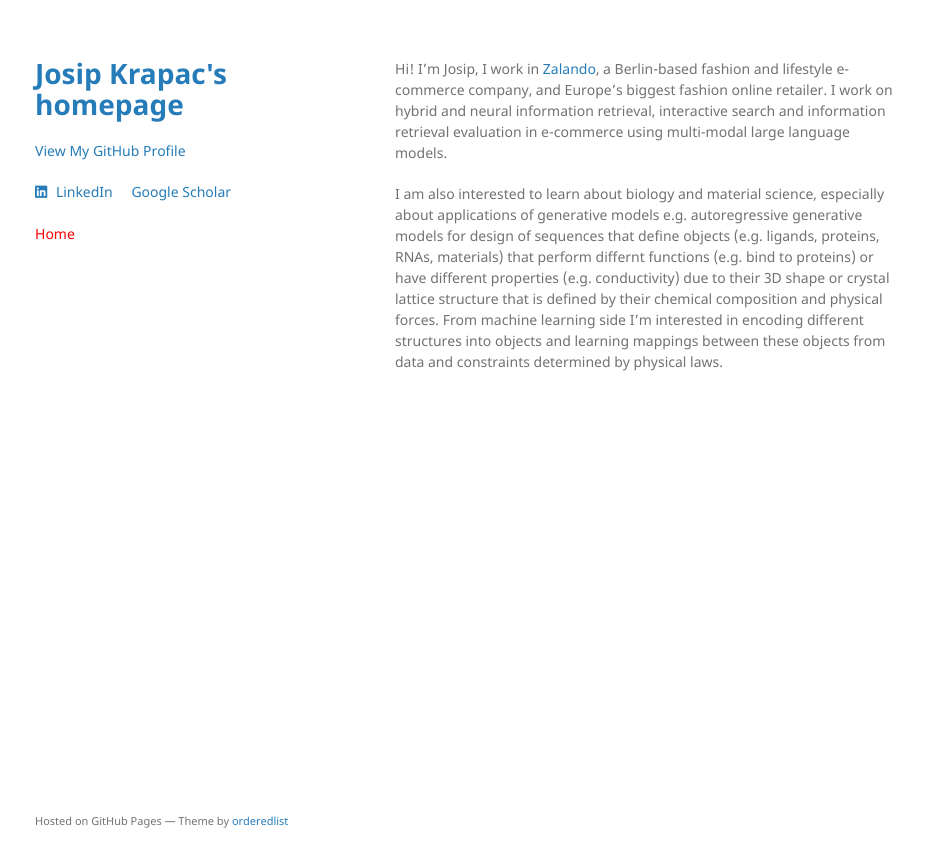
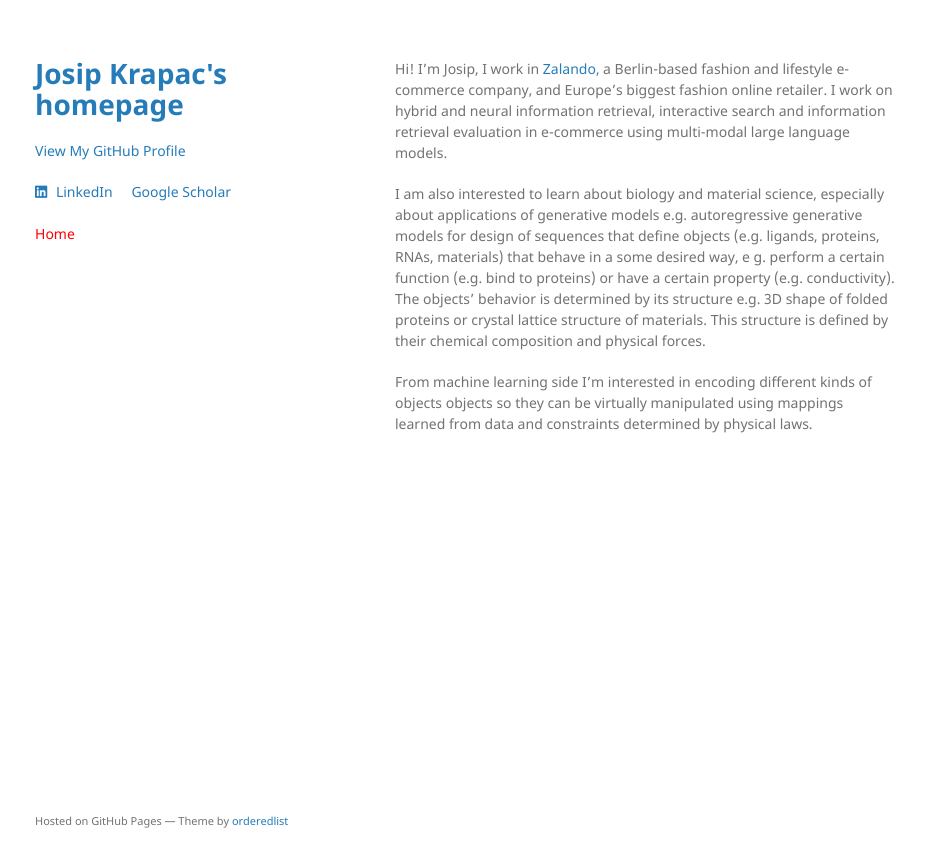
Before and after one commit to josipkrapac/josipkrapac.github.io, a Jekyll site: the page built from index.md, in a window 1280 px wide. Shown: the top 867 px of the page, without its empty margins (175-1100 px from the left). Built offline with Jekyll 4.4.1, drawn with Linux system fonts in a browser that asks for light colours; a style sheet for code colours, icons or effects is not loaded.

Commit message:
Update index.md

```diff
--- a/index.md
+++ b/index.md
@@ -4,4 +4,6 @@ layout: default
 
 Hi! I'm Josip, I work in [Zalando](http://zalando.com), a Berlin-based fashion and lifestyle e-commerce company, and Europe's biggest fashion online retailer. I work on hybrid and neural information retrieval, interactive search and information retrieval evaluation in e-commerce using multi-modal large language models.
 
-I am also interested to learn about biology and material science, especially about applications of generative models e.g. autoregressive generative models for design of sequences that define objects (e.g. ligands, proteins, RNAs, materials) that perform differnt functions (e.g. bind to proteins) or have different properties (e.g. conductivity) due to their 3D shape or crystal lattice structure that is defined by their chemical composition and physical forces. From machine learning side I'm interested in encoding different structures into objects and learning mappings between these objects from data and constraints determined by physical laws.
+I am also interested to learn about biology and material science, especially about applications of generative models e.g. autoregressive generative models for design of sequences that define objects (e.g. ligands, proteins, RNAs, materials) that behave in a some desired way, e g. perform a certain function (e.g. bind to proteins) or have a certain property (e.g. conductivity). The objects' behavior is determined by its structure e.g. 3D shape of folded proteins or crystal lattice structure of materials. This structure is defined by their chemical composition and physical forces.
+
+From machine learning side I'm interested in encoding different kinds of objects objects so they can be virtually manipulated using mappings learned from data and constraints determined by physical laws.
```
